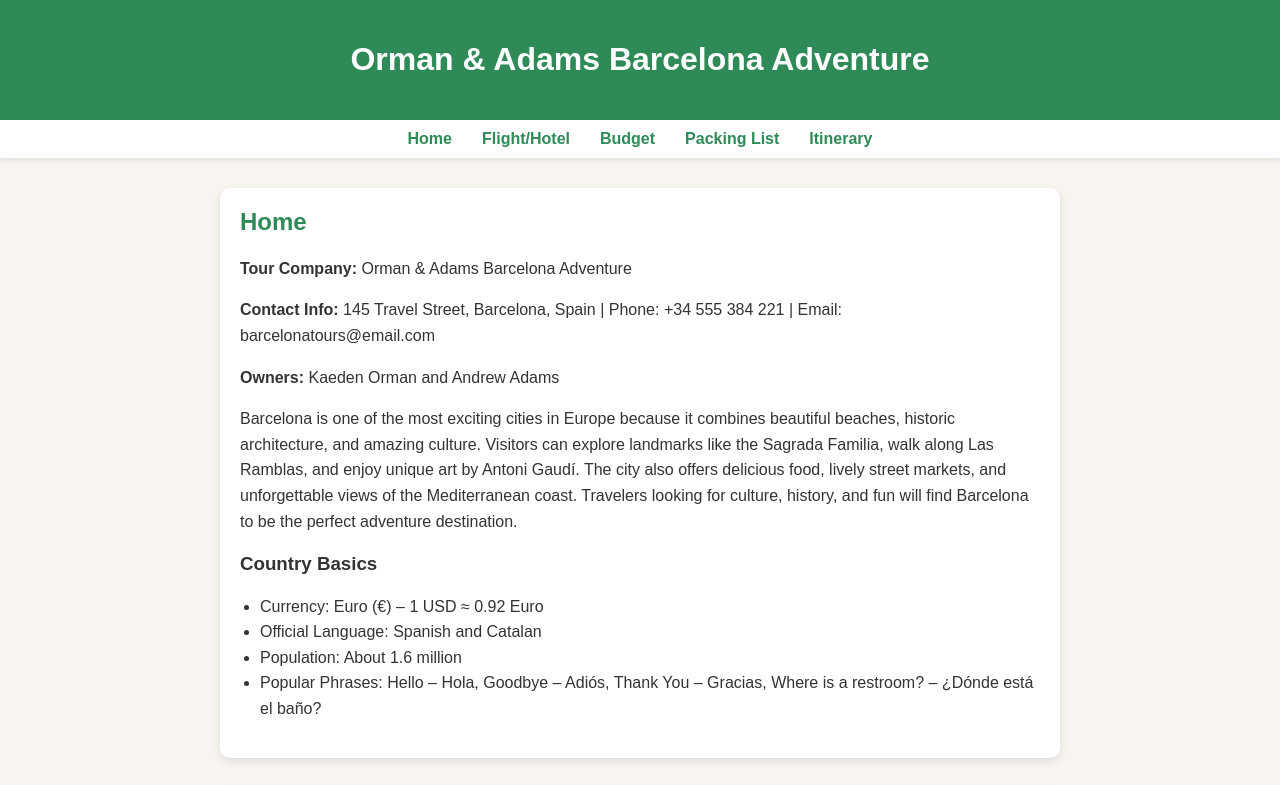
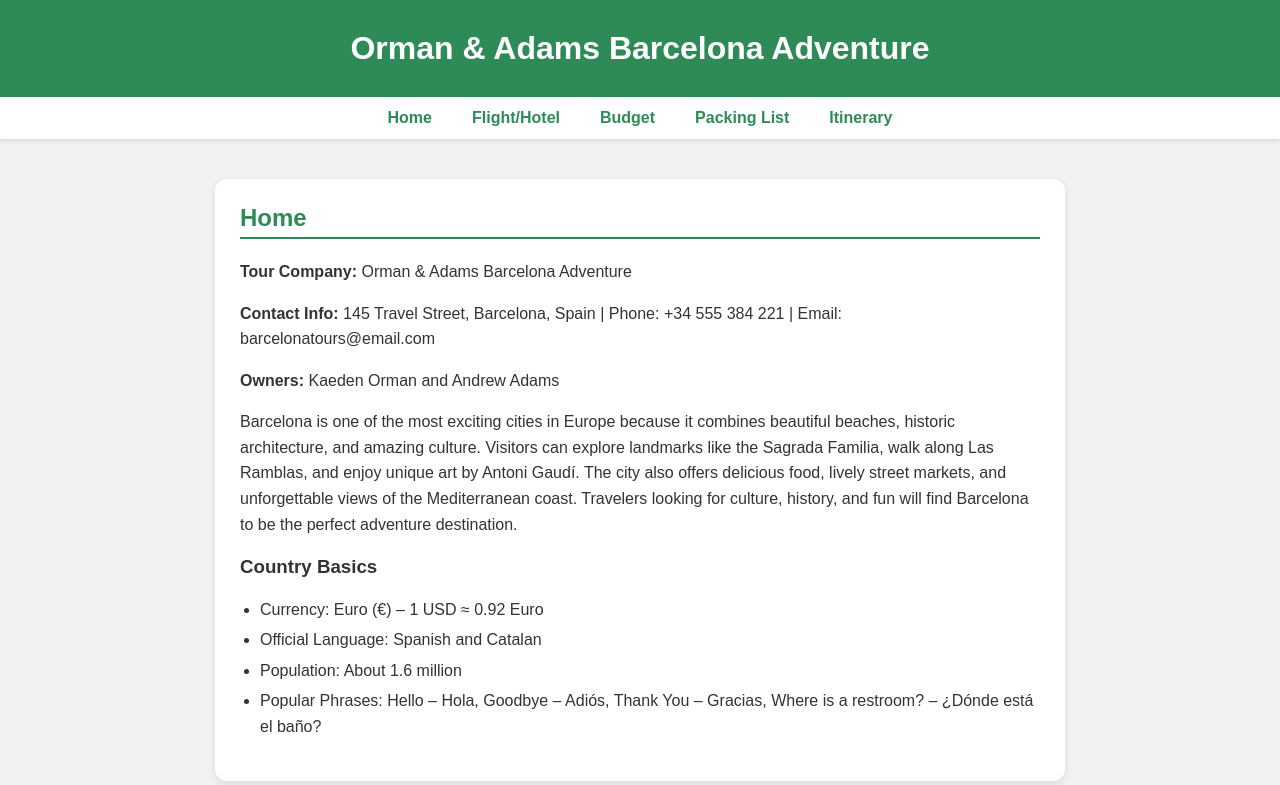
Before and after one commit to krpressurewashers-bit/Barc, a plain HTML site: page index.html in a window 1280 px wide. Shown: the top 785 px of the page. Drawn offline with Linux system fonts and the light colour scheme.

Commit message:
Update index.html

```diff
--- a/index.html
+++ b/index.html
@@ -7,29 +7,34 @@
       font-family: Arial, sans-serif;
       margin: 0;
       padding: 0;
-      background-color: #f8f4f0;
+      background-color: #f2f2f2;
       color: #333;
     }
 
     header {
       background-color: #2E8B57;
       color: white;
-      padding: 20px;
+      padding: 30px 20px;
       text-align: center;
+    }
+
+    header h1 {
+      margin: 0;
+      font-size: 2em;
     }
 
     nav {
       background-color: #fff;
       display: flex;
       justify-content: center;
-      padding: 10px 0;
-      box-shadow: 0 2px 5px rgba(0,0,0,0.1);
+      padding: 12px 0;
+      box-shadow: 0 2px 4px rgba(0,0,0,0.1);
     }
 
     nav a {
       text-decoration: none;
       color: #2E8B57;
-      margin: 0 15px;
+      margin: 0 20px;
       font-weight: bold;
     }
 
@@ -39,16 +44,18 @@
 
     section {
       max-width: 800px;
-      margin: 30px auto;
-      background-color: white;
-      padding: 20px;
-      border-radius: 10px;
+      margin: 40px auto;
+      padding: 25px;
+      background-color: #fff;
+      border-radius: 12px;
       box-shadow: 0 3px 8px rgba(0,0,0,0.1);
     }
 
     h2 {
       color: #2E8B57;
       margin-top: 0;
+      border-bottom: 2px solid #2E8B57;
+      padding-bottom: 5px;
     }
 
     p, li {
@@ -58,17 +65,18 @@
 
     ul {
       padding-left: 20px;
+      margin-top: 5px;
     }
 
     table {
       width: 100%;
       border-collapse: collapse;
-      margin-top: 10px;
+      margin-top: 15px;
     }
 
     th, td {
       border: 1px solid #ddd;
-      padding: 8px;
+      padding: 10px;
       text-align: left;
     }
 
@@ -82,11 +90,14 @@
       padding: 20px;
       background-color: #2E8B57;
       color: white;
-      margin-top: 30px;
+      margin-top: 50px;
     }
+
+    /* Add subtle spacing for lists and paragraphs */
+    li { margin-bottom: 5px; }
+    p { margin-bottom: 10px; }
   </style>
 </head>
-
 <body>
 
 <header>
@@ -101,7 +112,6 @@
   <a href="#itinerary">Itinerary</a>
 </nav>
 
-<!-- HOME -->
 <section id="home">
   <h2>Home</h2>
   <p><b>Tour Company:</b> Orman & Adams Barcelona Adventure</p>
@@ -124,7 +134,6 @@
   </ul>
 </section>
 
-<!-- FLIGHT/HOTEL -->
 <section id="flight-hotel">
   <h2>Flight & Hotel</h2>
   <p><b>Airline:</b> United Airlines</p>
@@ -136,7 +145,6 @@
   <p><b>Hotel Website:</b> <a href="https://www.hotelpalacebarcelona.com">hotelpalacebarcelona.com</a></p>
 </section>
 
-<!-- BUDGET -->
 <section id="budget">
   <h2>Budget</h2>
   <table>
@@ -150,7 +158,6 @@
   </table>
 </section>
 
-<!-- PACKING LIST -->
 <section id="packing">
   <h2>Packing List</h2>
   <ul>
@@ -161,7 +168,6 @@
   </ul>
 </section>
 
-<!-- ITINERARY -->
 <section id="itinerary">
   <h2>Itinerary</h2>
   <ul>
```
